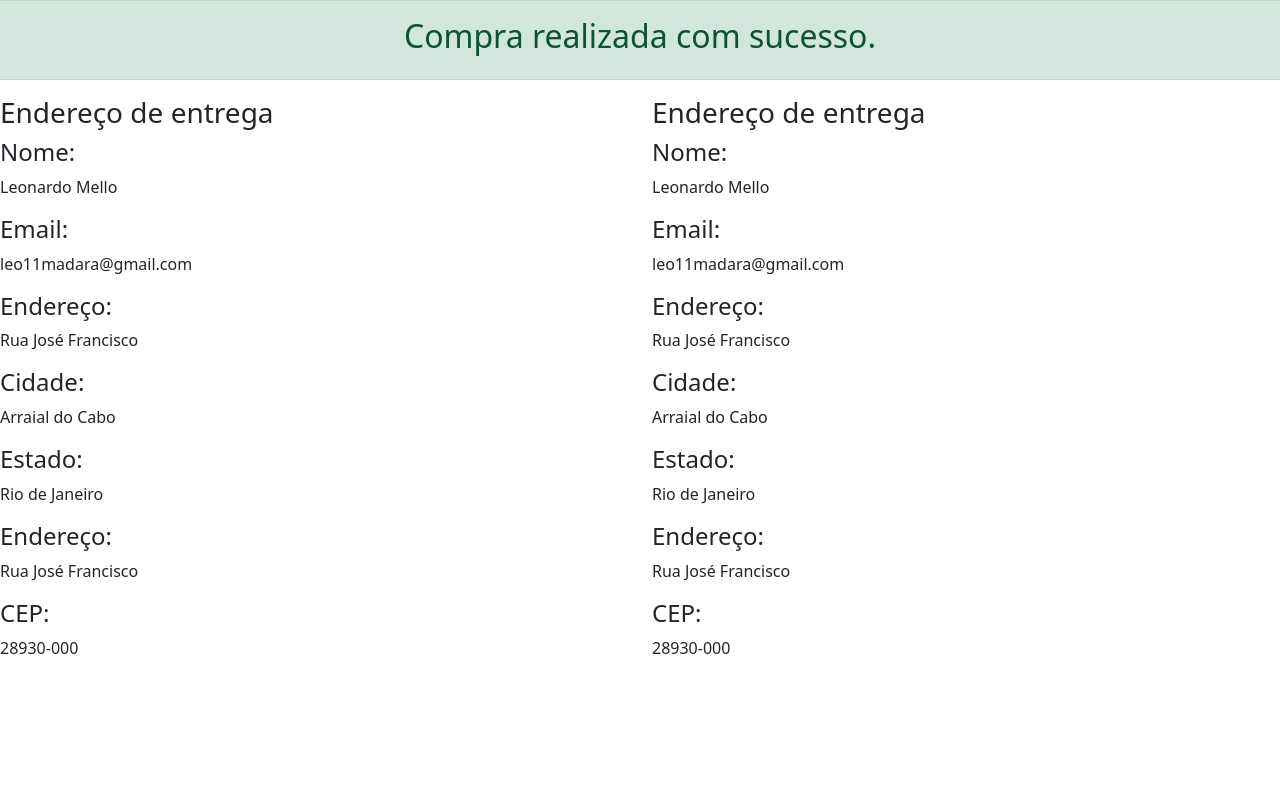
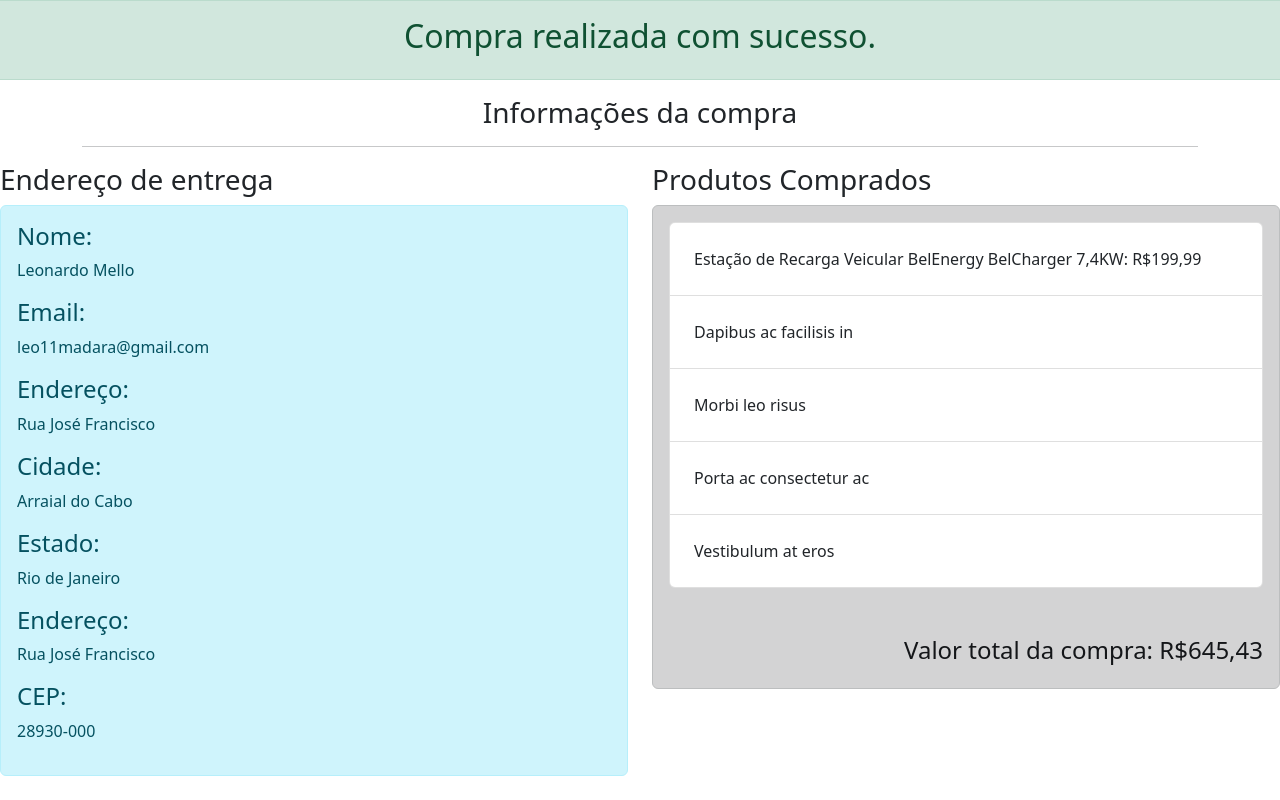
Before and after one commit to LeonardoMelloTrindade/Projeto-React, a React (Vite) app: page /confirmacao in a window 1280 px wide. Built offline with nearby package versions, Linux system fonts and the light colour scheme.

Commit message:
add style

```diff
--- a/pages/carrinho.jsx
+++ b/pages/carrinho.jsx
@@ -1,8 +1,24 @@
-import React from 'react';
+import React, { useState } from 'react';
 import { Col, Row, Table, Form, Button } from 'react-bootstrap';
 import './carrinho.css'
 
 export default function carrinho() {
+
+    const [quantidade, setQuantidade] = useState(1);
+    const [quantidadeDisponivel, setQuantidadeDisponivel] = useState(999);
+
+    const decrementarQuantidade = () => {
+        if (quantidade > 1) {
+            setQuantidade(quantidade - 1);
+            setQuantidadeDisponivel(quantidadeDisponivel + 1)
+        }
+    };
+
+    const incrementarQuantidade = () => {
+        setQuantidade(quantidade + 1);
+        setQuantidadeDisponivel(quantidadeDisponivel - 1)
+    };
+
     return (
         <>
 
@@ -28,11 +44,11 @@ export default function carrinho() {
                         </td>
                         <td className='centralizandoTds'>
                             <Row>
-                                Quantidade disponível: 999
+                                Quantidade disponível: {quantidadeDisponivel}
                                 <Col>
-                                    <button className="botaoCarrinho">-</button>
-                                    <input type="text" disabled className="quantidadeCarrinho" />
-                                    <button className="botaoCarrinho">+</button>
+                                    <button className="botaoCarrinho" onClick={decrementarQuantidade}>-</button>
+                                    <input type="text" disabled className="quantidadeCarrinho" value={quantidade}  />
+                                    <button className="botaoCarrinho" onClick={incrementarQuantidade}>+</button>
                                 </Col>
 
                             </Row>
--- a/pages/listaProdutos.jsx
+++ b/pages/listaProdutos.jsx
@@ -1,13 +1,25 @@
-import React, { useState } from "react";
+import React, { useState, useEffect } from "react";
 import { Container, Row, Col, Form, Button, Card } from 'react-bootstrap';
 import { BsFillBagPlusFill } from "react-icons/bs";
 import './listaProdutos.css';
+import ProdutoService from "../services/produtos.service";
 
 
 export default function listaProdutos() {
-    const arrayTeste = [1, 2, 3, 4, 5]
+    const arrayTeste = [1, 2, 3, 4, 5];
+    const [produtos, setProdutos] = []
+    const produtoService = new ProdutoService();
+
+    useEffect(() => {
+        produtoService.get('Modulo').then((res) => {
+            console.log(res.data.data)
+          })
+    }, [])
 
 
+    const addItemCarrinho = (teste) => {
+        localStorage.setItem(teste, 'oi')
+    }
 
     return (
         <>
@@ -41,7 +53,7 @@ export default function listaProdutos() {
 
                                 type='radio'
                                 id='default-radio'
-                                label='Inversores'
+                                label='Estação de Recarga'
                             />
                         </div>
                     </Form>
@@ -59,26 +71,16 @@ export default function listaProdutos() {
                                             Código: CVBEC-MO-220V-7.4KW
                                         </Card.Text>
                                         <hr />
-                                        <div className="d-flex">
+                                        <div className="d-flex justify-content-between">
 
-                                            <Col className="d-flex justify-content-center">
-                                                <Button href="/carrinho" variant="danger">
+                                            <Col className="">
+                                                <Button onClick={() => addItemCarrinho(teste)}   variant="danger">
                                                     <BsFillBagPlusFill />
                                                 </Button>
                                             </Col>
-
-                                            <Row>
-                                                Quantidade disponível: 999
-                                                <Col>
-                                                    <button className="botaoCarrinho">-</button>
-                                                    <input type="text" disabled className="quantidadeCarrinho" />
-                                                    <button className="botaoCarrinho">+</button>
-                                                </Col>
-
-                                            </Row>
-
-
-
+                                            <Col>
+                                                <p>Valor: R$ 199,99</p>
+                                            </Col>
 
                                         </div>
 
--- a/pages/telaConfirmacao.jsx
+++ b/pages/telaConfirmacao.jsx
@@ -1,5 +1,5 @@
 import React from 'react'
-import { Alert, Col, Row, Table, Form, Button } from 'react-bootstrap';
+import { Alert, Col, Row, Button, Container, ListGroup } from 'react-bootstrap';
 
 export default function telaConfirmacao() {
     return (
@@ -10,9 +10,15 @@ export default function telaConfirmacao() {
                 </Alert>
             </Row>
 
-            <Row>
+            <Container>
+                <h3 className='text-center'>Informações da compra</h3>
+                <hr />
+            </Container>
+
+            <Row className='d-flex justify-content-between'>
                 <Col>
                     <h3>Endereço de entrega</h3>
+                    <Alert variant='info' key='info'>
 
                         <h4>Nome: </h4>
                         <p>Leonardo Mello</p>
@@ -34,30 +40,24 @@ export default function telaConfirmacao() {
 
                         <h4>CEP: </h4>
                         <p>28930-000</p>
+                    </Alert>
                 </Col>
                 <Col>
-                    <h3>Endereço de entrega</h3>
+                    <h3>Produtos Comprados</h3>
+                    <Alert variant='dark' key='dark'>
+                        <ListGroup>
+                            <ListGroup.Item className='p-4'>Estação de Recarga Veicular BelEnergy BelCharger 7,4KW: R$199,99</ListGroup.Item>
+                            <ListGroup.Item className='p-4'>Dapibus ac facilisis in</ListGroup.Item>
+                            <ListGroup.Item className='p-4'>Morbi leo risus</ListGroup.Item>
+                            <ListGroup.Item className='p-4'>Porta ac consectetur ac</ListGroup.Item>
+                            <ListGroup.Item className='p-4'>Vestibulum at eros</ListGroup.Item>
+                        </ListGroup>
 
-                    <h4>Nome: </h4>
-                    <p>Leonardo Mello</p>
+                        <Row className='mt-5'>
+                            <h4 className='text-end'>Valor total da compra: R$645,43</h4>
+                        </Row>
+                    </Alert>
 
-                    <h4>Email: </h4>
-                    <p>leo11madara@gmail.com</p>
-
-                    <h4>Endereço: </h4>
-                    <p>Rua José Francisco</p>
-
-                    <h4>Cidade: </h4>
-                    <p>Arraial do Cabo</p>
-
-                    <h4>Estado: </h4>
-                    <p>Rio de Janeiro</p>
-
-                    <h4>Endereço: </h4>
-                    <p>Rua José Francisco</p>
-
-                    <h4>CEP: </h4>
-                    <p>28930-000</p>
                 </Col>
 
 
--- a/services/produtos.service.js
+++ b/services/produtos.service.js
@@ -9,18 +9,14 @@ export default class ProdutoService {
       });
     }
 
-    async get(page, limit) {
+    async get(filter) {
       return axios.get(`http://localhost:3000/produtos`, {
         params:{
-          page: page,
-          limit: limit
+          filter: filter
         }
       });
     }
 
-    async get() {
-      return axios.get('http://localhost:3000/produtos');
-    }
 
     async delete(id) {
       return axios.delete(`http://localhost:3000/carrinho/${id}`);
--- a/src/App.jsx
+++ b/src/App.jsx
@@ -13,7 +13,7 @@ function App() {
       <Router>
 
         <Routes>
-          <Route path='/' element={<ListaProdutos />} />
+          <Route path='/produtos' element={<ListaProdutos />} />
           <Route path='/carrinho' element={<Carrinho />} />
           <Route path='/confirmacao' element={<TelaConfirmacao />} />
         </Routes>
```
Lines whose indentation alone changed are shown as unchanged.
